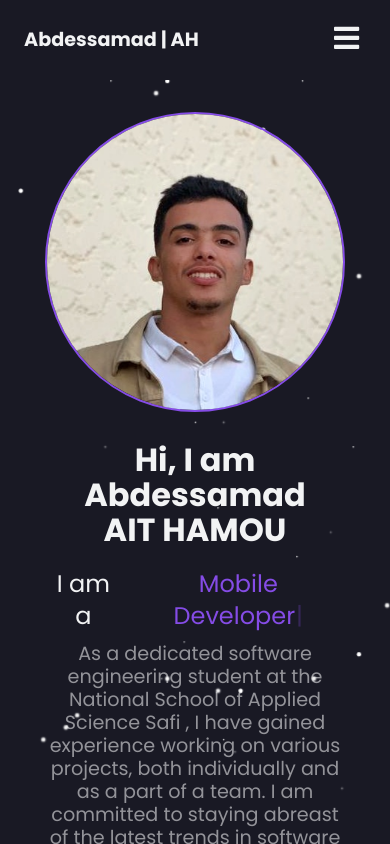
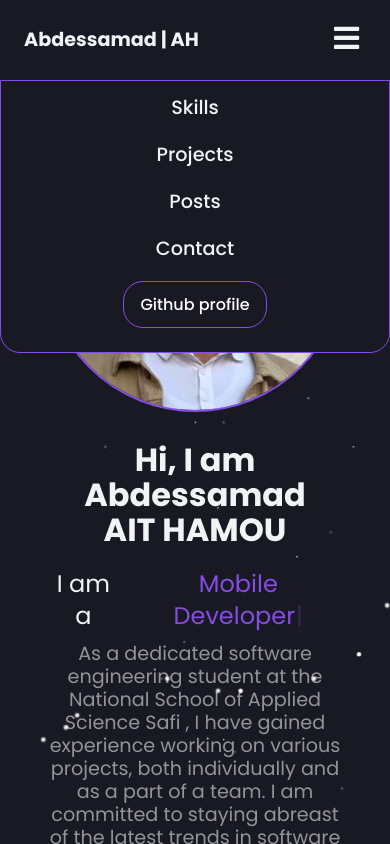
Before and after one commit to AHabdessamad/Portfolio, a React (Create React App) app: page / in a window 390 px wide. Both pictures are taken after a click on the icon 346 px from the left and 38 px from the top of the page. Shown: the top 844 px of the page. Built offline with nearby package versions, Linux system fonts and the light colour scheme.

Commit message:
Mobile Menu fixed

```diff
--- a/src/components/Hero.js
+++ b/src/components/Hero.js
@@ -11,7 +11,6 @@ const HeroContainer = styled.div`
   justify-content: center;
   padding: 80px 30px;
   position: relative;
-  z-index: 1;
   @media screen and (max-width: 960px) {
     padding: 60px 10px;
     height: 60rem;
--- a/src/components/Navbar.js
+++ b/src/components/Navbar.js
@@ -143,6 +143,10 @@ const MobileMenu = styled.div`
     border-radius: 0 0 20px 20px;
     opacity: ${({ open }) => (open ? '1' : '0')};
     z-index: ${({ open }) => (open ? '1' : '-1')};
+
+    @media screen and (max-width: 640px ) {
+        z-index: 5;
+      }
 `;
 
 const MobileLink = styled(LinkR)`
@@ -187,11 +191,11 @@ export default function Navbar() {
             <FaBars onClick={changeMenu} />
         </MobileIcon>
         <NavItems>
-            <NavLink to="#skills">Skills</NavLink>
-            <NavLink to="#projects">Projects</NavLink>
+            <NavLink to="/skills">Skills</NavLink>
+            <NavLink to="/projects">Projects</NavLink>
             {/* <NavLink to="#education">Education</NavLink> */}
-            <NavLink to="#posts">Posts</NavLink>
-            <NavLink to="#contact">Contact</NavLink>
+            <NavLink to="/posts">Posts</NavLink>
+            <NavLink to="/contact">Contact</NavLink>
         </NavItems>
         <ButtonContainer>
         <Link style={linkStyle}  to={Bio.github} target='_blank'><GithubButton>Github profile</GithubButton></Link>
@@ -200,18 +204,18 @@ export default function Navbar() {
       {
         open && (
         <MobileMenu open={open}>
-            <MobileLink to="#about" onClick={()=>{setOpen(!open)}}>
-                About
-            </MobileLink>
             <MobileLink to="#skills" onClick={()=>{setOpen(!open)}}>
                 Skills
             </MobileLink>
             <MobileLink to="#projects" onClick={()=>{setOpen(!open)}}>
                 Projects
             </MobileLink>
-            <MobileLink to="#education" onClick={()=>{setOpen(!open)}}>
+            <MobileLink to="#posts" onClick={()=>{setOpen(!open)}}>
+                Posts
+            </MobileLink>
+            {/* <MobileLink to="#education" onClick={()=>{setOpen(!open)}}>
                 Education
-            </MobileLink>
+            </MobileLink> */}
             <MobileLink to="#contact" onClick={()=>{setOpen(!open)}}>
                 Contact
             </MobileLink>
--- a/src/components/Projects.js
+++ b/src/components/Projects.js
@@ -170,8 +170,8 @@ const CardDate = styled.div`
 export default function Projects() {
   const [toggle, setToggle] = useState('All')
   return (
-    <div id="projects">
-       <ContainerProjects>
+    <section >
+       <ContainerProjects id="projects">
         {/* <Wrapper> */}
        <SkillTitle>Projects</SkillTitle>
             <Description>
@@ -233,6 +233,6 @@ export default function Projects() {
              {/* </Wrapper>  */}
        </ContainerProjects>
 
-    </div>
+    </section>
   )
 }
```
